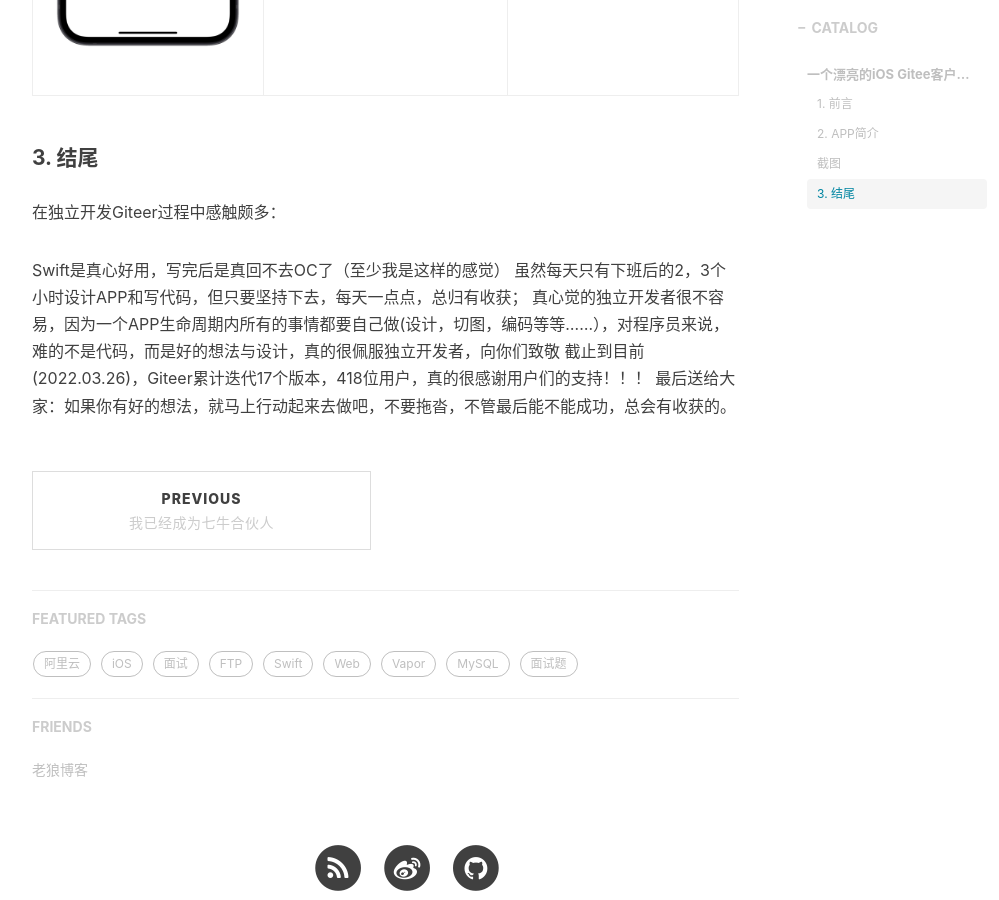
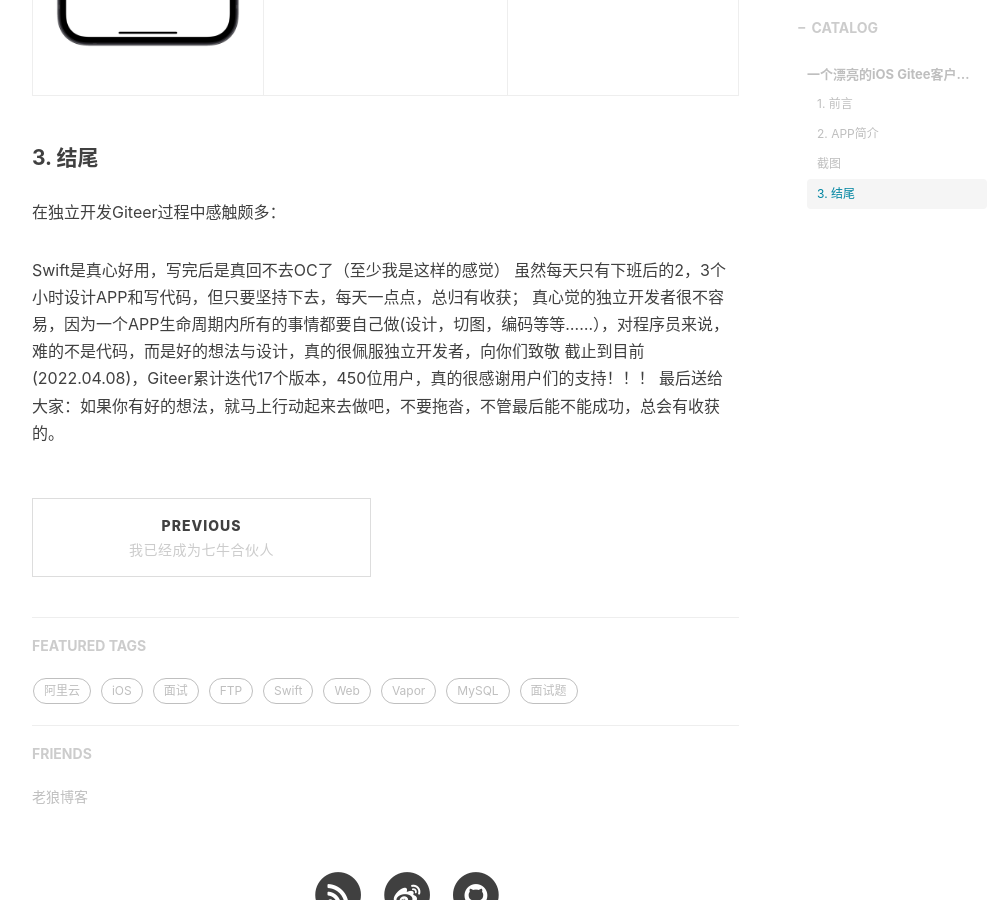
Before and after one commit to fandongtongxue/fandongtongxue.github.io, a Jekyll site: the page built from _posts/2021-09-18-Giteer.md, in a window 1280 px wide and 900 px high, scrolled down 3437 px. Shown: the whole window, without its empty margins (233-1232 px from the left). Built offline with Jekyll 4.4.1, drawn with Linux system fonts in a browser that asks for light colours; nearby versions of some CDN libraries; comment, search, counter and statistics services are not loaded.

Commit message:
Update 2021-09-18-Giteer.md

```diff
--- a/_posts/2021-09-18-Giteer.md
+++ b/_posts/2021-09-18-Giteer.md
@@ -50,5 +50,5 @@ Giteer是一个Gitee移动客户端，支持iPhone, iPad。使用Giteer，您可
 Swift是真心好用，写完后是真回不去OC了（至少我是这样的感觉）
 虽然每天只有下班后的2，3个小时设计APP和写代码，但只要坚持下去，每天一点点，总归有收获；
 真心觉的独立开发者很不容易，因为一个APP生命周期内所有的事情都要自己做(设计，切图，编码等等......），对程序员来说，难的不是代码，而是好的想法与设计，真的很佩服独立开发者，向你们致敬
-截止到目前(2022.03.26)，Giteer累计迭代17个版本，418位用户，真的很感谢用户们的支持！！！
+截止到目前(2022.04.08)，Giteer累计迭代17个版本，450位用户，真的很感谢用户们的支持！！！
 最后送给大家：如果你有好的想法，就马上行动起来去做吧，不要拖沓，不管最后能不能成功，总会有收获的。
```
